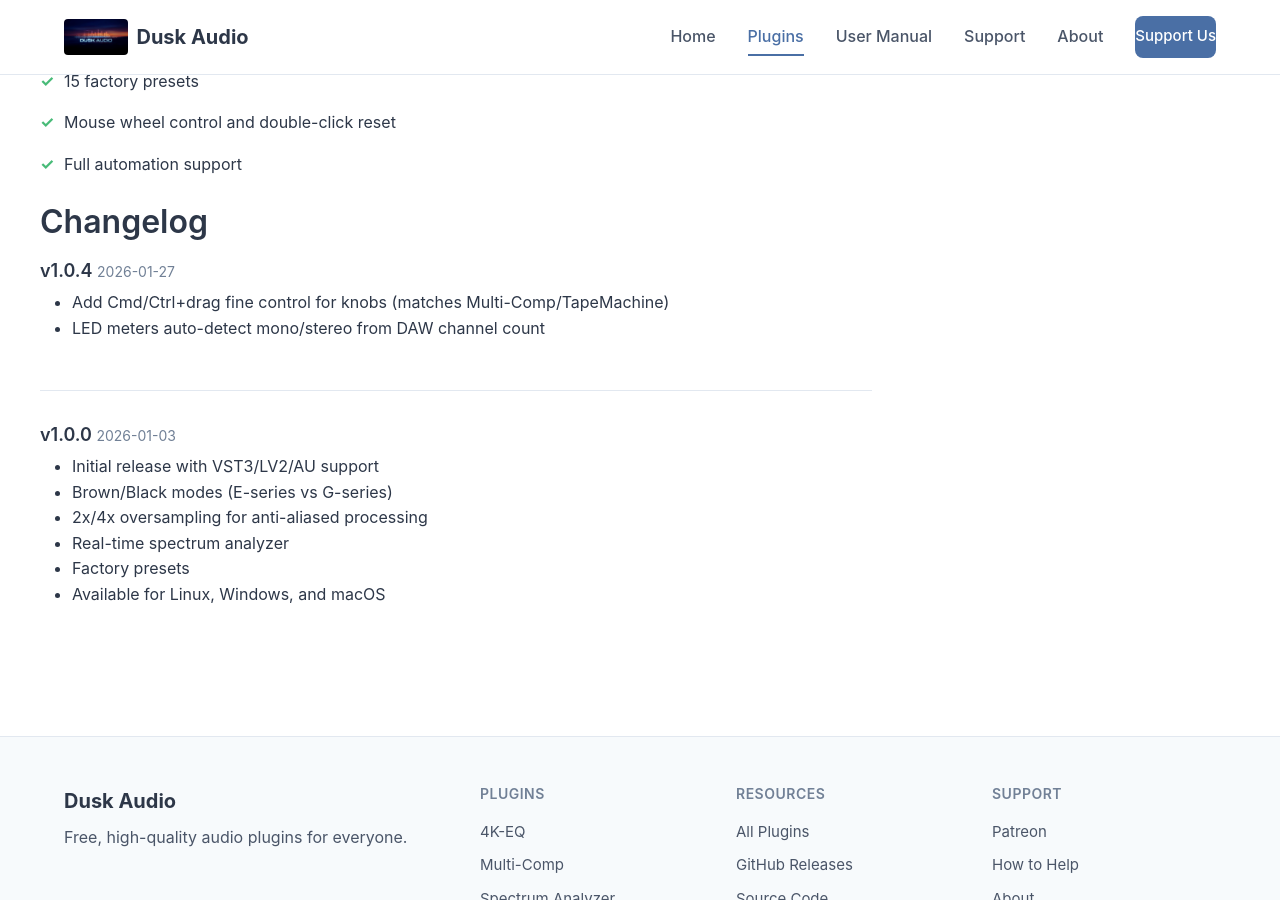
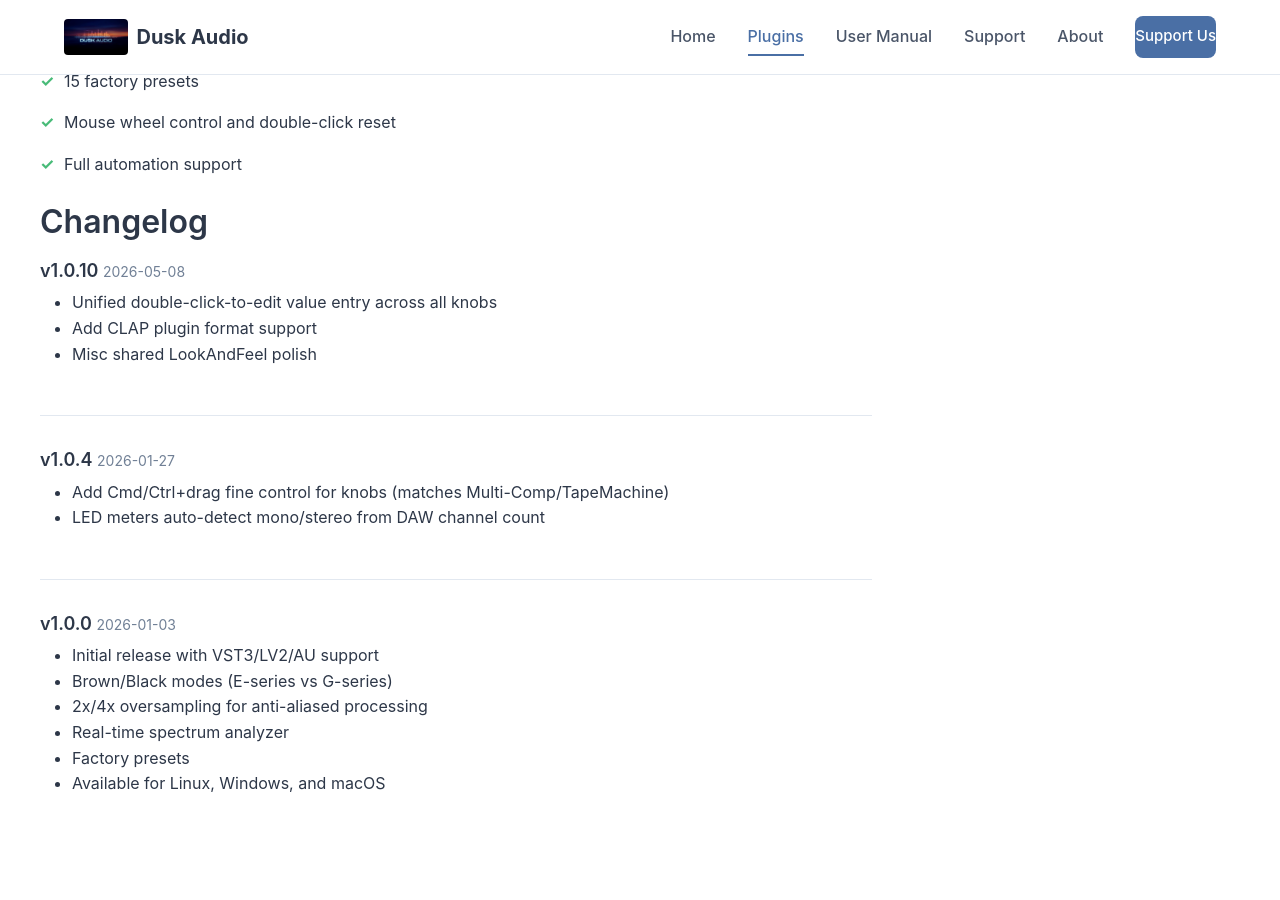
Before and after one commit to dusk-audio/dusk-audio.github.io, a Jekyll site: the page built from _plugins/4k-eq.md, in a window 1280 px wide and 900 px high, scrolled down 5216 px. Built offline with Jekyll 4.4.1, drawn with Linux system fonts in a browser that asks for light colours; some of the changed text lies outside the part shown.

Commit message:
Update 4K EQ to v1.0.10

```diff
--- a/_data/plugins.yml
+++ b/_data/plugins.yml
@@ -6,7 +6,7 @@
     free.
   status: released
   featured: true
-  version: 1.0.9
+  version: 1.0.10
 - name: Multi-Comp
   slug: multi-comp
   tagline: Multi-mode dynamics compressor
--- a/_plugins/4k-eq.md
+++ b/_plugins/4k-eq.md
@@ -4,7 +4,7 @@
 slug: 4k-eq
 tagline: Classic British Console EQ Emulation
 description: Professional 4-band parametric equalizer with analog modeling. Free VST3, LV2, and AU plugin for Linux, Windows, and macOS.
-version: "1.0.9"
+version: "1.0.10"
 screenshot: /assets/images/plugins/4k-eq-screenshot.png
 
 features:
@@ -29,6 +29,12 @@
   - "Sample rates: 44.1kHz – 192kHz"
 
 changelog:
+  - version: "1.0.10"
+    date: "2026-05-08"
+    changes:
+      - Unified double-click-to-edit value entry across all knobs
+      - Add CLAP plugin format support
+      - Misc shared LookAndFeel polish
   - version: "1.0.4"
     date: "2026-01-27"
     changes:
```
Also changed, not shown: 2 other files.
